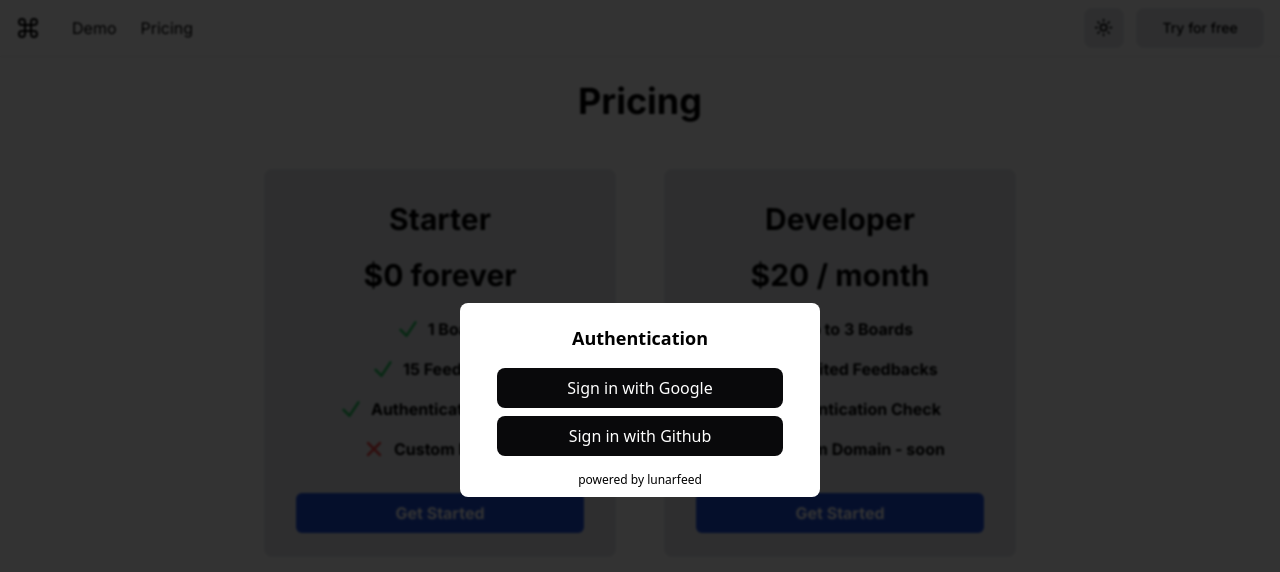
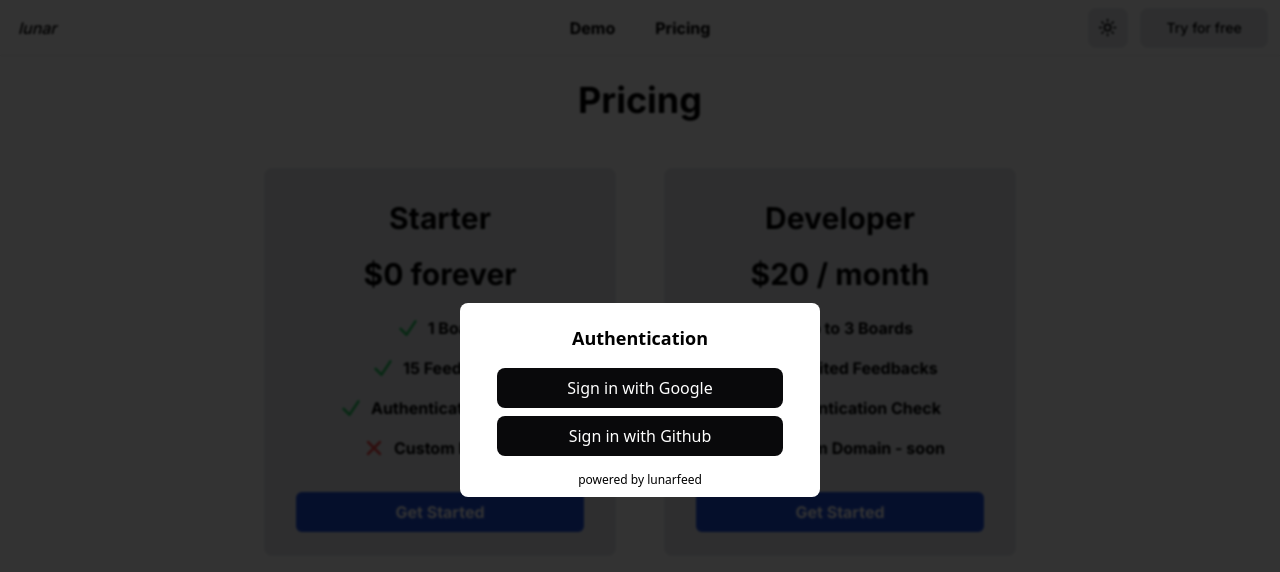
Before and after one commit to ramezj/astralics, a Next.js app in the folder client/: page /pricing in a window 1280 px wide. Both pictures are taken after a click on the button "Try for free". Shown: the top 572 px of the page. Built offline with nearby package versions, Linux system fonts and the light colour scheme; no server answers.

Commit message:
working on new navbar, as always :)

```diff
--- a/client/components/NewNav/Header.jsx
+++ b/client/components/NewNav/Header.jsx
@@ -24,7 +24,7 @@ export default function Header(props) {
     }
     return (
       <header className="sticky top-0 z-10 w-full border-b border-border/70 bg-background/95 backdrop-blur supports-[backdrop-filter]:bg-background/60">
-          <nav className="h-14  flex items-center justify-between px-4">
+          <nav className="h-14 flex items-center justify-between px-4">
             <div className="flex gap-6 items-center">
               <Link
                 href='/' className="text-black dark:text-white"
@@ -50,7 +50,6 @@ export default function Header(props) {
               </Link>
             </div>
             <div className="block lg:!hidden">
-              {/* test2 */}
             </div>
             <div className="flex items-center gap-3">
               <Toggle />
--- a/client/components/layout/index.js
+++ b/client/components/layout/index.js
@@ -8,7 +8,7 @@ export default function Layout(props) {
         // background3
         <div className='bg-white dark:bg-zinc-950 h-full min-h-screen bg-bottom bg-no-repeat w-full '>
             {/* bg-[#05050a] */}
-        <Header session={session}/>
+        <Navbar session={session}/>
         {/* <Navbar session={session} /> */}
         {props.children}
         </div>
--- a/client/components/navbar/Avatar.js
+++ b/client/components/navbar/Avatar.js
@@ -39,8 +39,8 @@ export const Profile = (props) => {
   return (
     <DropdownMenu>
         <DropdownMenuTrigger asChild>
-          <Button variant="ghost" className="relative h-8 w-8 rounded-full">
-            <Avatar className="h-8 w-8">
+          <Button variant="ghost" className="relative h-8 w-8 rounded-full mt-1">
+            <Avatar className="h-9 w-9">
               <AvatarImage
                 src={props.session.user.image}
               />
--- a/client/components/navbar/TryForFree.js
+++ b/client/components/navbar/TryForFree.js
@@ -1,5 +1,22 @@
 import { Button } from "../ui/button"
+import { Fragment, useState } from 'react'
+import { Dialog, Disclosure, Popover, Transition } from '@headlessui/react'
+import AuthModal from "../Auth/AuthModal"
+
 export const TryForFree = (props) => {
+    let [isOpen, setIsOpen] = useState(false)
+    function closeModal() {
+      setIsOpen(false)
+    }
+    function openModal() {
+      setIsOpen(true)
+    }
+    const signUserIn = async () => {
+        signIn('google');
+    }
+    const signUserOut = async () => {
+      signOut();
+    }
     return (
         <>
         <Button className='w-[8rem]
@@ -14,11 +31,42 @@ export const TryForFree = (props) => {
         dark:border-white/10
         dark:hover:border-white/0
         text-black hover:bg-gray-300 rounded-lg items-center
-        duration-200
-        '
-        onClick={props.onClick}>
+        duration-200'
+        onClick={openModal}>
         Try for free
         </Button>
+        <Transition appear show={isOpen} as={Fragment}>
+        <Dialog as="div" className="relative z-10" onClose={closeModal}>
+          <Transition.Child
+            as={Fragment}
+            enter="ease-out duration-300"
+            enterFrom="opacity-0"
+            enterTo="opacity-100"
+            leave="ease-in duration-200"
+            leaveFrom="opacity-100"
+            leaveTo="opacity-0"
+          >
+            <div className="fixed inset-0 bg-black bg-opacity-80 backdrop-blur-[1px]" />
+          </Transition.Child>
+          <div className="fixed inset-0 overflow-y-auto">
+            <div className="flex min-h-full items-center justify-center text-center">
+              <Transition.Child
+                as={Fragment}
+                enter="ease-out duration-300"
+                enterFrom="opacity-0 scale-95"
+                enterTo="opacity-100 scale-100"
+                leave="ease-in duration-200"
+                leaveFrom="opacity-100 scale-100"
+                leaveTo="opacity-0 scale-95"
+              >
+                <Dialog.Panel className="w-[22.5rem] max-w-md transform overflow-hidden align-middle transition-all">
+                  <AuthModal />
+                </Dialog.Panel>
+              </Transition.Child>
+            </div>
+          </div>
+        </Dialog>
+      </Transition>
         </>
     )
 }
--- a/client/components/navbar/index.js
+++ b/client/components/navbar/index.js
@@ -9,6 +9,7 @@ import Dashboard from './Dashboard'
 import { Profile } from './Avatar'
 import { Toggle } from './Toggle'
 import { TryForFree } from './TryForFree'
+import Create from '../app/Create'
 
 export default function Navbar(props) {
     let [isOpen, setIsOpen] = useState(false)
@@ -27,26 +28,24 @@ export default function Navbar(props) {
   const [mobileMenuOpen, setMobileMenuOpen] = useState(false)
   return (
     <header className="bg-transparent">
-
-      <nav className="mx-auto max-w-full flex items-center justify-between p-6 lg:px-8" aria-label="Global">
+      <nav className="h-14 mx-auto max-w-full flex items-center justify-between p-6 lg:px-3 border-b border-border/70 bg-background/95 backdrop-blur supports-[backdrop-filter]:bg-background/60" aria-label="Global">
         <div className="flex lg:flex-1">
           <Link href="/" className="p-1.5 outline-none font-medium italic text-black dark:text-white">
             lunar
           </Link>
-
         </div>
-        <div className="flex lg:hidden gap-2">
-          <Toggle />
+        <div className="flex lg:hidden gap-3 -m-2.5">
           {
             props.session
             ?
             <>
-            <Profile image={props.session.user.image} />
+            <Toggle />
+            <Profile session={props.session} />
             </>
             :
             <>
             <button type="button"
-            className="-m-2.5 inline-flex items-center justify-center rounded-xl p-2.5 text-black dark:text-white outline-none"
+            className="inline-flex items-center justify-center rounded-xl text-black dark:text-white outline-none"
             onClick={() => setMobileMenuOpen(true)}>
             <span className="sr-only">Open main menu</span>
             <Bars3Icon className="h-8 w-8 hover:outline-none active:outline-none outline-none text-black dark:text-white" aria-hidden="true"/>
@@ -54,7 +53,7 @@ export default function Navbar(props) {
             </>
           }
         </div>
-        <Popover.Group className="hidden lg:flex gap-1">
+        <Popover.Group className="hidden lg:flex">
         <Link href="/b/lunar" className="drop-shadow-sm text-md font-bold leading-6 text-black dark:text-gray-100 flex justify-center items-center hover:text-gray-200 px-5 py-2 rounded-xl duration-200">
             Demo
           </Link>
@@ -63,47 +62,16 @@ export default function Navbar(props) {
           </Link>
         </Popover.Group>
         <div className="hidden lg:flex lg:flex-1 lg:justify-end gap-x-6">
-          <a className="text-sm font-bold leading-6 text-white flex gap-2">
-            <Toggle />
+          <a className="text-sm font-bold leading-6 text-white flex gap-3">
+          <Toggle />
             {
               props.session
               ? <>
-                <Profile image={props.session.user.image}/>
+                <Create />
+                <Profile session={props.session} />
                 </>
               : <>
-                <TryForFree onClick={openModal} />
-                <Transition appear show={isOpen} as={Fragment}>
-        <Dialog as="div" className="relative z-10" onClose={closeModal}>
-          <Transition.Child
-            as={Fragment}
-            enter="ease-out duration-300"
-            enterFrom="opacity-0"
-            enterTo="opacity-100"
-            leave="ease-in duration-200"
-            leaveFrom="opacity-100"
-            leaveTo="opacity-0"
-          >
-            <div className="fixed inset-0 bg-black bg-opacity-80 backdrop-blur-[1px]" />
-          </Transition.Child>
-          <div className="fixed inset-0 overflow-y-auto">
-            <div className="flex min-h-full items-center justify-center text-center">
-              <Transition.Child
-                as={Fragment}
-                enter="ease-out duration-300"
-                enterFrom="opacity-0 scale-95"
-                enterTo="opacity-100 scale-100"
-                leave="ease-in duration-200"
-                leaveFrom="opacity-100 scale-100"
-                leaveTo="opacity-0 scale-95"
-              >
-                <Dialog.Panel className="w-[22.5rem] max-w-md transform overflow-hidden align-middle transition-all">
-                  <AuthModal />
-                </Dialog.Panel>
-              </Transition.Child>
-            </div>
-          </div>
-        </Dialog>
-      </Transition>
+                <TryForFree/>
                 </>
             }
           </a>
@@ -111,7 +79,7 @@ export default function Navbar(props) {
       </nav>
       <Dialog as="div" className="lg:hidden" open={mobileMenuOpen} onClose={setMobileMenuOpen}>
         <div className="fixed inset-0 z-10" />
-        <Dialog.Panel className="fixed inset-y-0 right-0 z-10 w-full overflow-y-auto background3 px-6 py-6 sm:max-w-sm sm:ring-1 sm:ring-gray-900/10">
+        <Dialog.Panel className="bg-white dark:bg-zinc-950 fixed inset-y-0 right-0 z-10 w-full overflow-y-auto px-6 py-6 sm:max-w-sm sm:ring-1 sm:ring-gray-900/10">
           <div className="flex items-center justify-between">
           <Link href="/" className="-m-1.5 p-1.5 outline-none font-medium italic">
           </Link>
@@ -139,7 +107,6 @@ export default function Navbar(props) {
                 </motion.div>
                 <motion.div initial={{opacity: 0,y:-10}} animate={{opacity: 1,y:0}} transition={{duration: 0.5, delay: 0.3}}>
                 <Link href="/pricing" className="drop-shadow-md -mx-3 rounded-xl px-3 py-2 text-base font-bold leading-7 text-white hover:text-gray-200 flex justify-center items-center gap-2 duration-500">
-                {/* <CreditCardIcon width='20' className='flex' /> */}
                   Pricing
                 </Link>
                 </motion.div>
@@ -156,7 +123,6 @@ export default function Navbar(props) {
                 Try for free
                 </Link></>
               }
-
               </div>
               </motion.div>
             </div>
```
